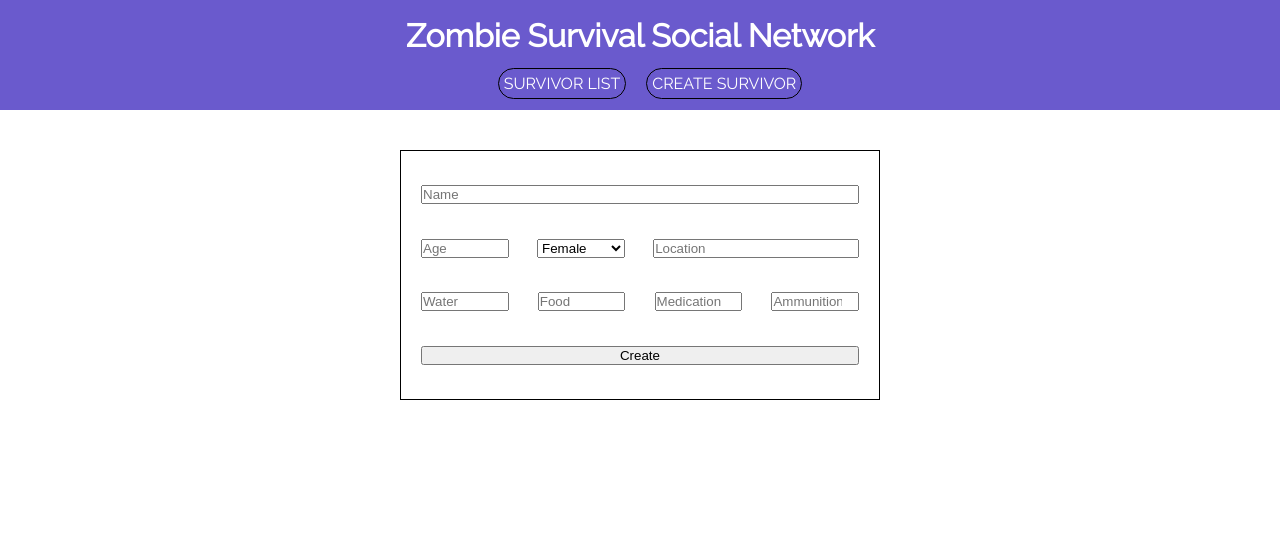
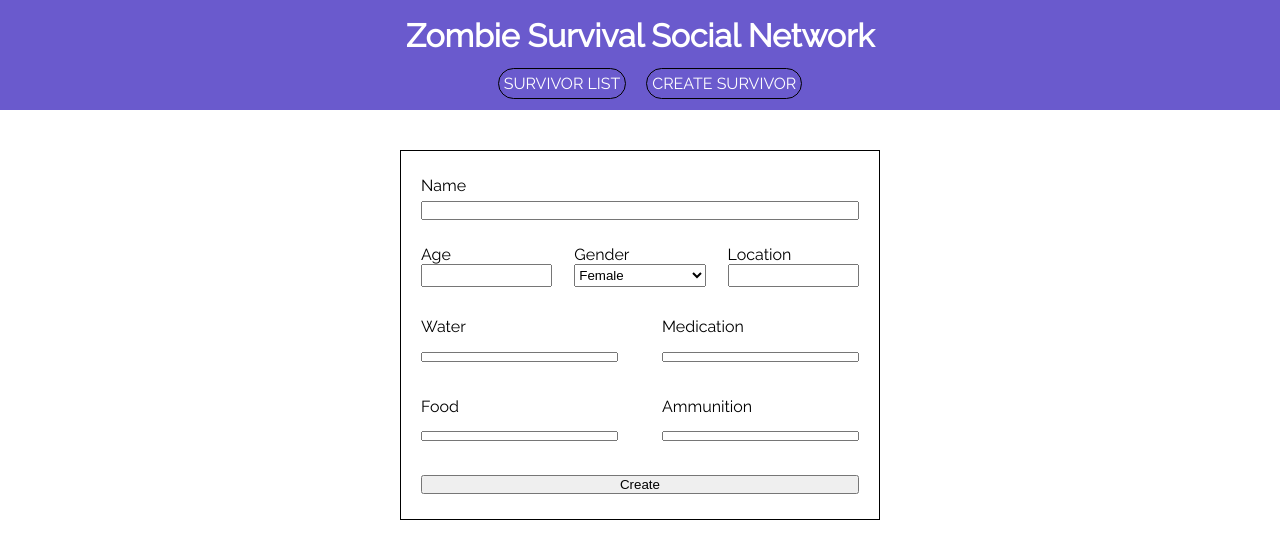
Before and after one commit to moacirguedes/zssn-front, a React (Create React App) app: page /create in a window 1280 px wide. Shown: the top 558 px of the page. Built offline with nearby package versions, Linux system fonts and the light colour scheme.

Commit message:
refactoring create survivor css

```diff
--- a/src/components/form/index.js
+++ b/src/components/form/index.js
@@ -6,8 +6,8 @@ const Form = (props) =>
     className="NewSurvivorForm"
     onSubmit={props.handleSubmit}
   >
+    <label className="CreateLabel">Name</label>
     <input
-      placeholder="Name"
       required
       name="name"
       value={props.name}
@@ -15,9 +15,12 @@ const Form = (props) =>
     />
 
     <div className="LineInputs">
+      <div class="LabelInputDiv">
+        <label className="CreateLabel">Age</label>
+        <br />
+
         <input
-        className="Input__Small"
-        placeholder="Age"
+          className="CreateSurvivorInput"
           type="number"
           min="2"
           max="100"
@@ -26,9 +29,14 @@ const Form = (props) =>
           onChange={props.handleChange}
           name="age"
         />
+      </div>
+
+      <div class="LabelInputDiv">
+        <label className="CreateLabel">Gender</label>
+        <br />
 
         <select
-        className="Input__Small"
+          className="CreateSurvivorInput"
           value={props.gender}
           onChange={props.handleChange}
           name="gender"
@@ -36,20 +44,28 @@ const Form = (props) =>
           <option value="F">Female</option>
           <option value="M">Male</option>
         </select>
+      </div>
+
+      <div class="LabelInputDiv">
+        <label className="CreateLabel">Location</label>
+        <br />
 
         <input
-        placeholder="Location"
           value={props.lonlat}
           onChange={props.handleChange}
           name="lonlat"
-        className="Input__Medium"
+          className="CreateSurvivorInput"
         />
       </div>
+    </div>
 
-    <div className="LineInputs">
+    <div className="LineInputs height140">
+      <div className="ItensDiv">
+        <label className="CreateLabel">Water</label>
+        <br />
+
         <input
-        className="Input__Small"
-        placeholder="Water"
+          className="CreateItemInput"
           type="number"
           min="0"
           required
@@ -58,9 +74,12 @@ const Form = (props) =>
           name="water"
         />
 
+        <br />
+        <label className="CreateLabel">Food</label>
+        <br />
+
         <input
-        className="Input__Small"
-        placeholder="Food"
+          className="CreateItemInput"
           type="number"
           min="0"
           required
@@ -68,10 +87,14 @@ const Form = (props) =>
           onChange={props.handleChange}
           name="food"
         />
+      </div>
+
+      <div className="ItensDiv">
+        <label className="CreateLabel">Medication</label>
+        <br />
 
         <input
-        className="Input__Small"
-        placeholder="Medication"
+          className="CreateItemInput"
           type="number"
           min="0"
           required
@@ -80,9 +103,12 @@ const Form = (props) =>
           name="medication"
         />
 
+        <br />
+        <label className="CreateLabel">Ammunition</label>
+        <br />
+
         <input
-        className="Input__Small"
-        placeholder="Ammunition"
+          className="CreateItemInput"
           type="number"
           min="0"
           required
@@ -91,6 +117,7 @@ const Form = (props) =>
           name="ammunition"
         />
       </div>
+    </div>
 
     <button>Create</button>
   </form>
--- a/src/components/form/style.css
+++ b/src/components/form/style.css
@@ -12,10 +12,31 @@
   justify-content: space-between;
 }
 
-.Input__Small {
-  width: 20%;
+.CreateSurvivorInput {
+  width: 100%;
+  height: 60%;
 }
 
-.Input__Medium {
-  width: 47%;
+.CreateLabel {
+  margin-bottom: -20px;
 }
+
+.LabelInputDiv {
+  width: 30%;
+}
+
+.ItensDiv {
+  width: 45%;
+  display: flex;
+  flex-direction: column;
+  justify-content: space-evenly;
+}
+
+.CreateItemInput {
+  width: 100%;
+  height: 10px;
+}
+
+.height140 {
+  height: 140px;
+}
--- a/src/pages/new_survivor/styles.css
+++ b/src/pages/new_survivor/styles.css
@@ -8,5 +8,5 @@
 .NewSurvivorBox {
   border: 1px solid black;
   width: 40%;
-  height: 250px;
+  height: 370px;
 }
```
Lines whose indentation alone changed are shown as unchanged.
